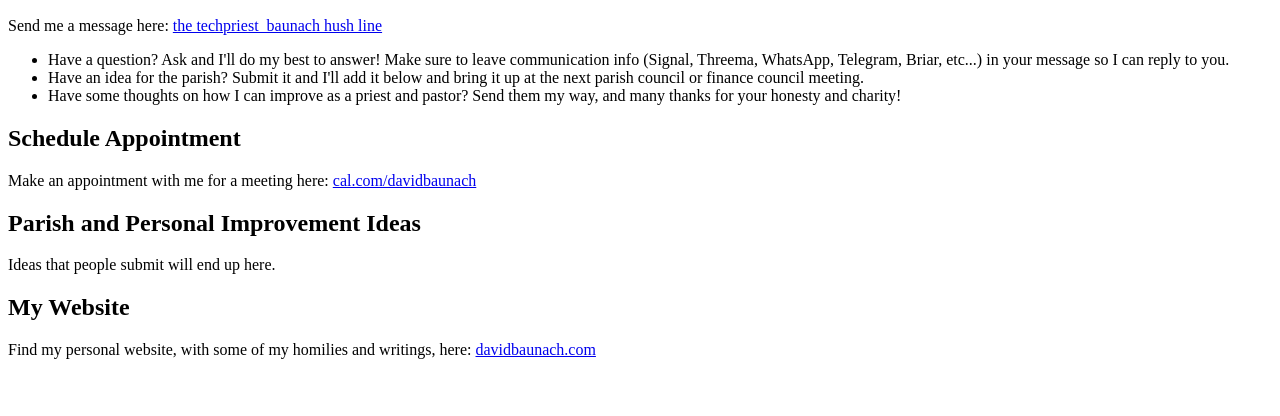
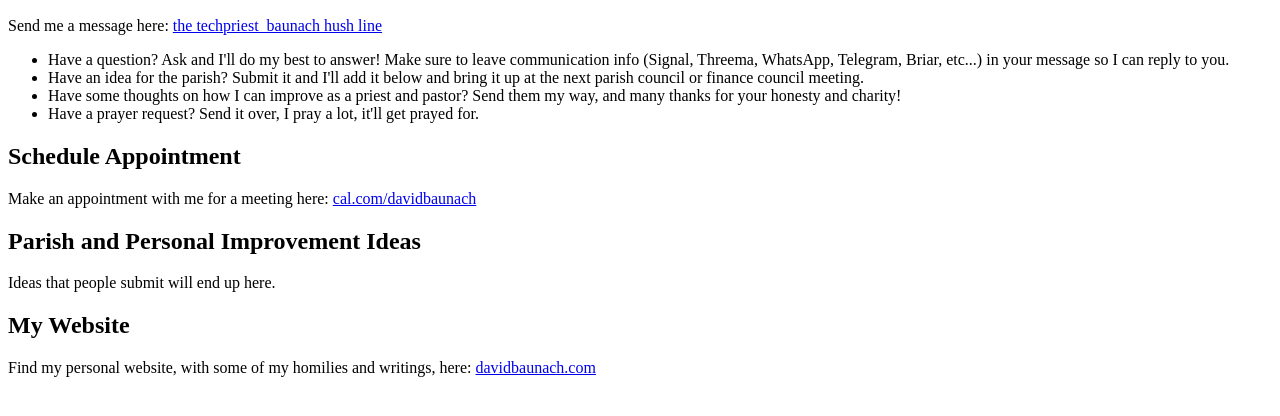
Before and after one commit to davidbaunach/frbaunach.com, a plain HTML site: page index.html in a window 1280 px wide. Shown: the part 110-526 px from the top of the page. Drawn offline with Linux system fonts and the light colour scheme.

Commit message:
added prayer requests to hushline

```diff
--- a/index.html
+++ b/index.html
@@ -12,6 +12,7 @@
       <li>Have a question? Ask and I'll do my best to answer! Make sure to leave communication info (Signal, Threema, WhatsApp, Telegram, Briar, etc...) in your message so I can reply to you.</li>
       <li>Have an idea for the parish? Submit it and I'll add it below and bring it up at the next parish council or finance council meeting.</li>
       <li>Have some thoughts on how I can improve as a priest and pastor? Send them my way, and many thanks for your honesty and charity!</li>
+      <li>Have a prayer request? Send it over, I pray a lot, it'll get prayed for.</li>
     </ul>
     <h2>Schedule Appointment</h2>
     <p>Make an appointment with me for a meeting here: <a href="https://cal.com/davidbaunach">cal.com/davidbaunach</a></p>
```
